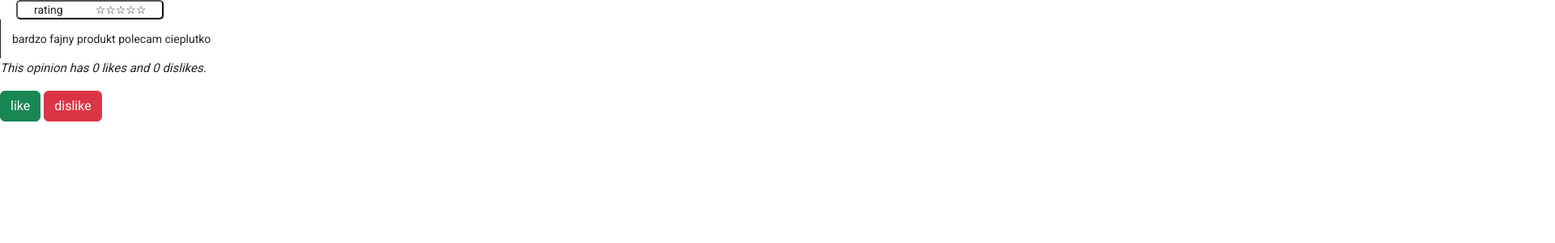
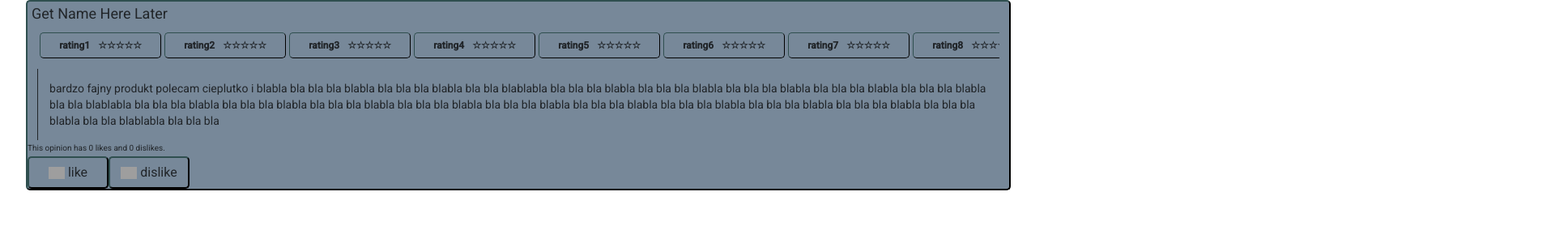
Before and after one commit to TGSK-ProjektIO/Projekcik, an Angular app: page / in a window 1280 px wide. Shown: the top 300 px of the page at 81% size, 1920 px wide, since content can reach past the window. Built offline with nearby package versions, Linux system fonts and the light colour scheme; grey boxes are pictures that could not be loaded.

Commit message:
add changes to opinion

```diff
--- a/src/app/opinie/complete-opinion/complete-opinion.component.css
+++ b/src/app/opinie/complete-opinion/complete-opinion.component.css
@@ -0,0 +1,59 @@
+::-webkit-scrollbar {
+  height: 2px;
+}
+
+::-webkit-scrollbar-track {
+  -webkit-box-shadow: inset 0 0 6px rgba(200,200,200,1);
+  border-radius: 10px;
+}
+
+::-webkit-scrollbar-thumb {
+  border-radius: 10px;
+  background-color:#fff;
+  -webkit-box-shadow: inset 0 0 6px rgba(90,90,90,0.7);
+}
+
+.Opinion {
+  display: block;
+  background-color: lightslategrey;
+  width: 95%;
+  margin: auto;
+  border: darkslategrey 2px outset;
+  border-radius: 5px;
+}
+
+.Header {
+  display: block;
+  margin-left: 5px;
+  margin-top: 5px;
+  margin-bottom: 10px;
+  font-size: 18px;
+}
+
+.Ratings {
+  margin-left: 1%;
+  margin-right: 1%;
+  font-size: 12px;
+  overflow-x: auto;
+  margin-bottom: 10px;
+}
+
+table {
+  border-collapse: separate;
+}
+
+th {
+  text-align: center;
+}
+
+.Review {
+  display: block;
+  margin-left: 1%;
+  margin-right: 1%;
+  font-size: 14px;
+}
+
+.OpinionRating {
+  display: block;
+  font-size: 10px;
+}
--- a/src/app/opinie/complete-opinion/complete-opinion.component.html
+++ b/src/app/opinie/complete-opinion/complete-opinion.component.html
@@ -1,3 +1,33 @@
-<app-rating name="rating"></app-rating>
-<app-review></app-review>
-<app-opinion-rating></app-opinion-rating>
+<div class="Opinion">
+  <div class="Header">
+    Get Name Here Later
+  </div>
+  <div class="Ratings">
+    <table>
+      <tr>
+        <th><app-rating name="rating1"></app-rating></th>
+        <th><app-rating name="rating2"></app-rating></th>
+        <th><app-rating name="rating3"></app-rating></th>
+        <th><app-rating name="rating4"></app-rating></th>
+        <th><app-rating name="rating5"></app-rating></th>
+        <th><app-rating name="rating6"></app-rating></th>
+        <th><app-rating name="rating7"></app-rating></th>
+        <th><app-rating name="rating8"></app-rating></th>
+        <th><app-rating name="rating9"></app-rating></th>
+        <th><app-rating name="rating10"></app-rating></th>
+        <th><app-rating name="rating11"></app-rating></th>
+        <th><app-rating name="rating12"></app-rating></th>
+        <th><app-rating name="rating13"></app-rating></th>
+        <th><app-rating name="rating14"></app-rating></th>
+        <th><app-rating name="rating15"></app-rating></th>
+        <th><app-rating name="rating16"></app-rating></th>
+      </tr>
+    </table>
+  </div>
+  <div class="Review">
+    <app-review></app-review>
+  </div>
+  <div class="OpinionRating">
+    <app-opinion-rating></app-opinion-rating>
+  </div>
+</div>
--- a/src/app/opinie/opinion-rating/opinion-rating.component.css
+++ b/src/app/opinie/opinion-rating/opinion-rating.component.css
@@ -0,0 +1,5 @@
+button {
+  border: darkslategrey 2px outset;
+  border-radius: 5px;
+  width: 100px;
+}
--- a/src/app/opinie/opinion-rating/opinion-rating.component.html
+++ b/src/app/opinie/opinion-rating/opinion-rating.component.html
@@ -1,3 +1,7 @@
-<h4><i>{{ GetRating() }}</i></h4>
-<button class="btn btn-success me-1" (click)="ClickedLike()">like</button>
-<button class="btn btn-danger" (click)="ClickedDislike()">dislike</button>
+<div>{{ GetRating() }}</div>
+<button class="btn btn-default" (click)="ClickedLike()">
+  <img src="https://i.imgur.com/jhnnH71.png" width="20" /> like
+</button>
+<button class="btn btn-default" (click)="ClickedDislike()">
+  <img src="https://i.imgur.com/3PRkszC.png" width="20" /> dislike
+</button>
--- a/src/app/opinie/rating/rating.component.css
+++ b/src/app/opinie/rating/rating.component.css
@@ -1,10 +1,12 @@
-.ratingDiv {
-  border: black outset 2px;
+.Rating {
+  width: 150px;
+  border: darkslategrey 1px outset;
   border-radius: 5px;
+  justify-content: center;
 }
 
-div {
+.Content {
   display: inline-block;
-  margin-inline: 20px;
+  padding: 5px;
   text-align: center;
 }
--- a/src/app/opinie/rating/rating.component.html
+++ b/src/app/opinie/rating/rating.component.html
@@ -1,4 +1,4 @@
-<div class="ratingDiv">
-  <div>{{GetName()}}</div>
-  <div><rating [(ngModel)]="rating" [max]="5" [readonly]="false"></rating></div>
+<div class="Rating">
+  <div class="Content">{{GetName()}}</div>
+  <div class="Content"><rating [(ngModel)]="rating" [max]="5" [readonly]="isReadonly"></rating></div>
 </div>
--- a/src/app/opinie/rating/rating.component.ts
+++ b/src/app/opinie/rating/rating.component.ts
@@ -9,6 +9,7 @@ export class RatingComponent implements OnInit {
 
   @Input() name: string = "";
   rating: number = 0;
+  isReadonly = true;
 
   constructor() { }
 
--- a/src/app/opinie/review/review.component.html
+++ b/src/app/opinie/review/review.component.html
@@ -1,3 +1,3 @@
-<div style="width: 30%; border-left: solid 0.1em; padding: 1em;">
+<div style="width: 100%; border-left: solid 0.1em; padding: 1em;">
   {{ GetReview() }}
 </div>
--- a/src/app/opinie/review/review.component.ts
+++ b/src/app/opinie/review/review.component.ts
@@ -9,7 +9,10 @@ export class ReviewComponent implements OnInit {
   text : string;
 
   constructor() {
-    this.text = "bardzo fajny produkt polecam cieplutko";
+    this.text = "bardzo fajny produkt polecam cieplutko i blabla bla bla bla blabla bla bla bla blabla bla bla bla" +
+      "blabla bla bla bla blabla bla bla bla blabla bla bla bla blabla bla bla bla blabla bla bla bla blabla bla bla bla" +
+      "blabla bla bla bla blabla bla bla bla blabla bla bla bla blabla bla bla bla blabla bla bla bla blabla bla bla bla" +
+      " blabla bla bla bla blabla bla bla bla blabla bla bla bla blabla bla bla bla blabla bla bla blablabla bla bla bla";
   }
 
   ngOnInit(): void {
```
